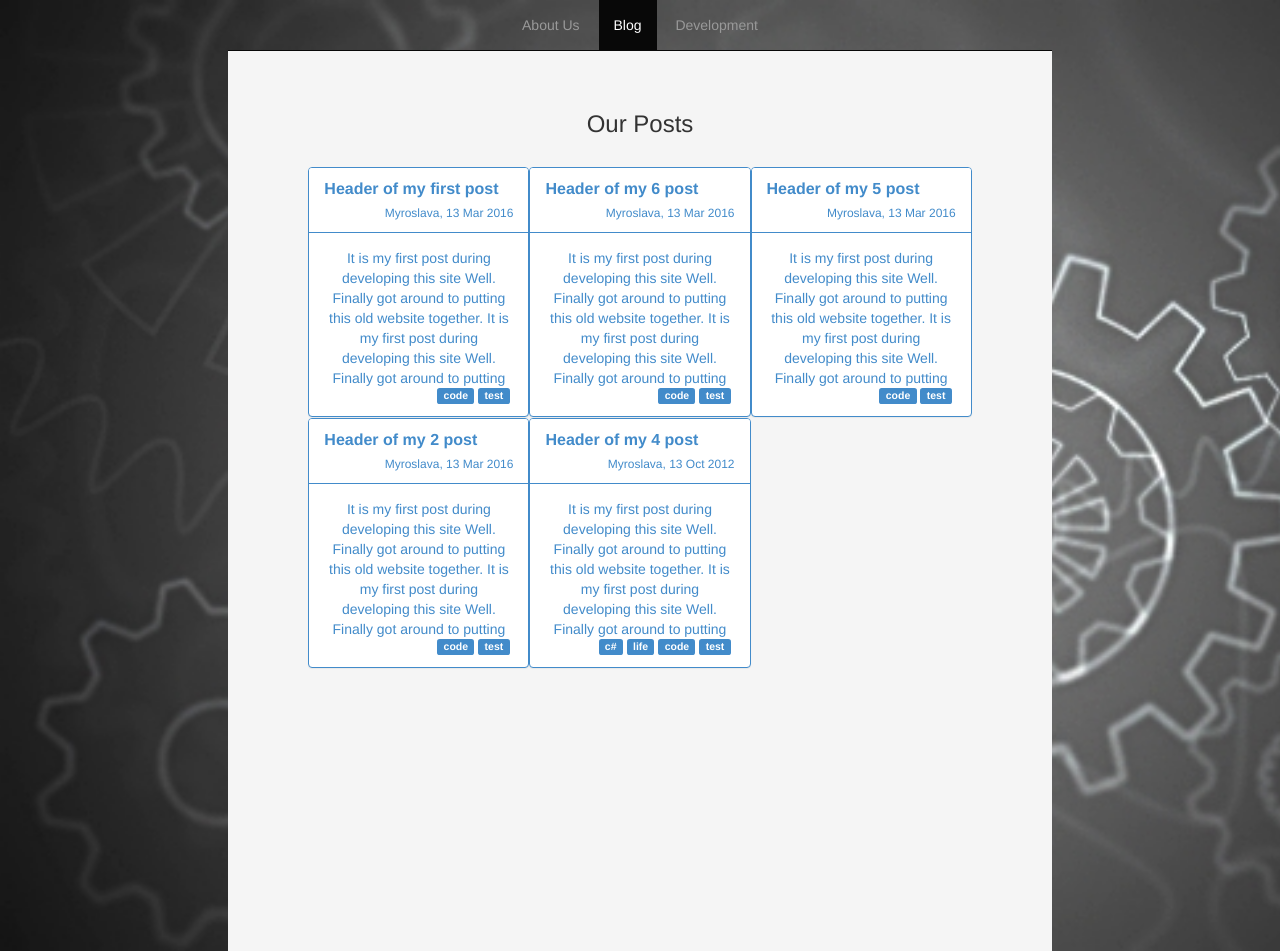
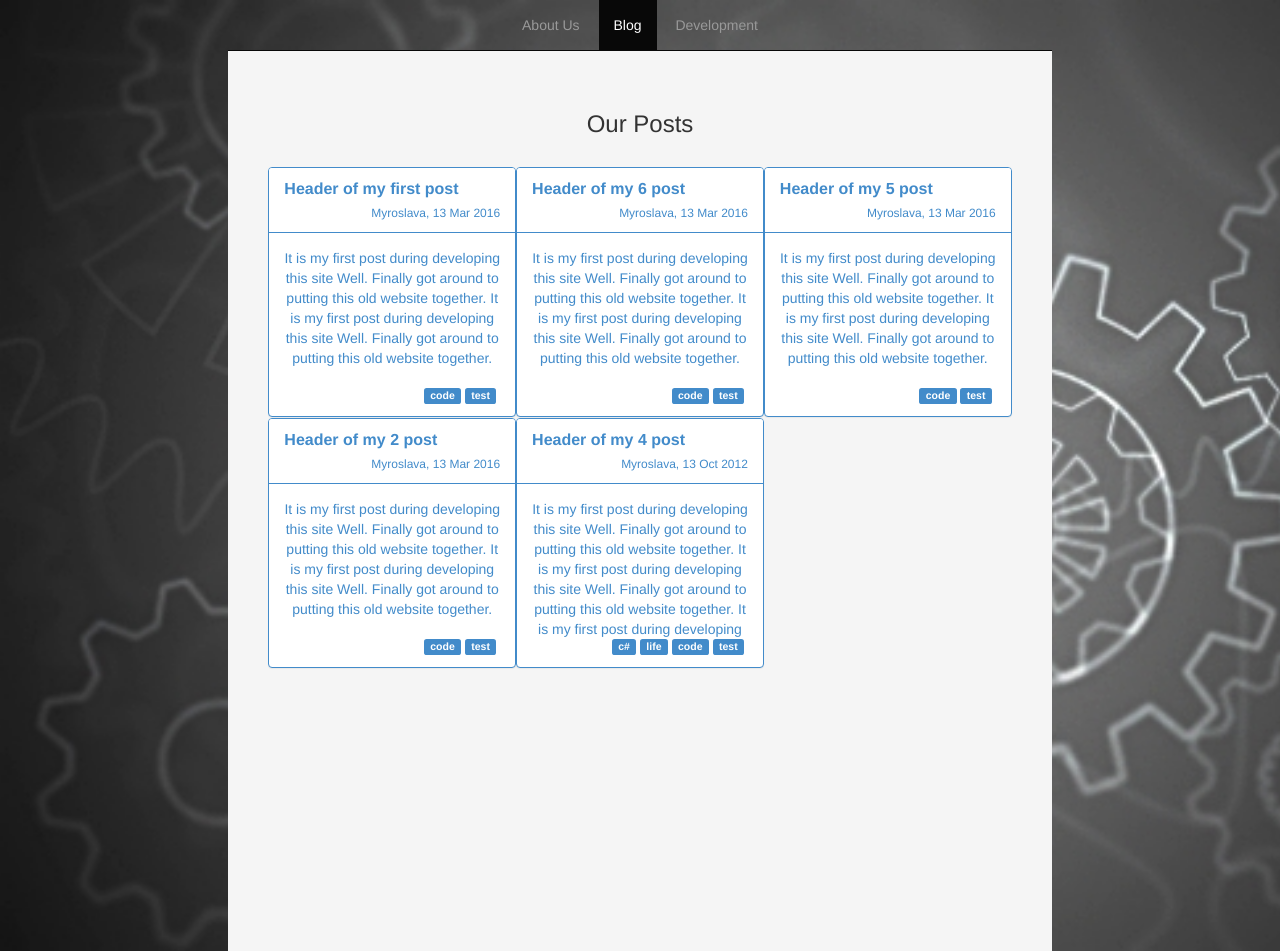
Before and after one commit to CrazyCouple/CrazyCouple.github.io, a Jekyll site: the page built from blog/index.html, in a window 1280 px wide. Built offline with Jekyll 4.4.1, drawn with Linux system fonts in a browser that asks for light colours; Markdown is read by kramdown in place of the engine named in the settings.

```diff
--- a/_gh_pages/css/Site.css
+++ b/_gh_pages/css/Site.css
@@ -25,8 +25,8 @@
   height:100vh;
   padding-top: 40px;
   padding-bottom: 80px;
-  padding-right: 80px;
-  padding-left: 80px;
+  padding-right: 40px;
+  padding-left: 40px;
   min-width: 450px;
   overflow-y: auto;
 }
--- a/css/Site.css
+++ b/css/Site.css
@@ -25,8 +25,8 @@
   height:100vh;
   padding-top: 40px;
   padding-bottom: 80px;
-  padding-right: 80px;
-  padding-left: 80px;
+  padding-right: 40px;
+  padding-left: 40px;
   min-width: 450px;
   overflow-y: auto;
 }
```
